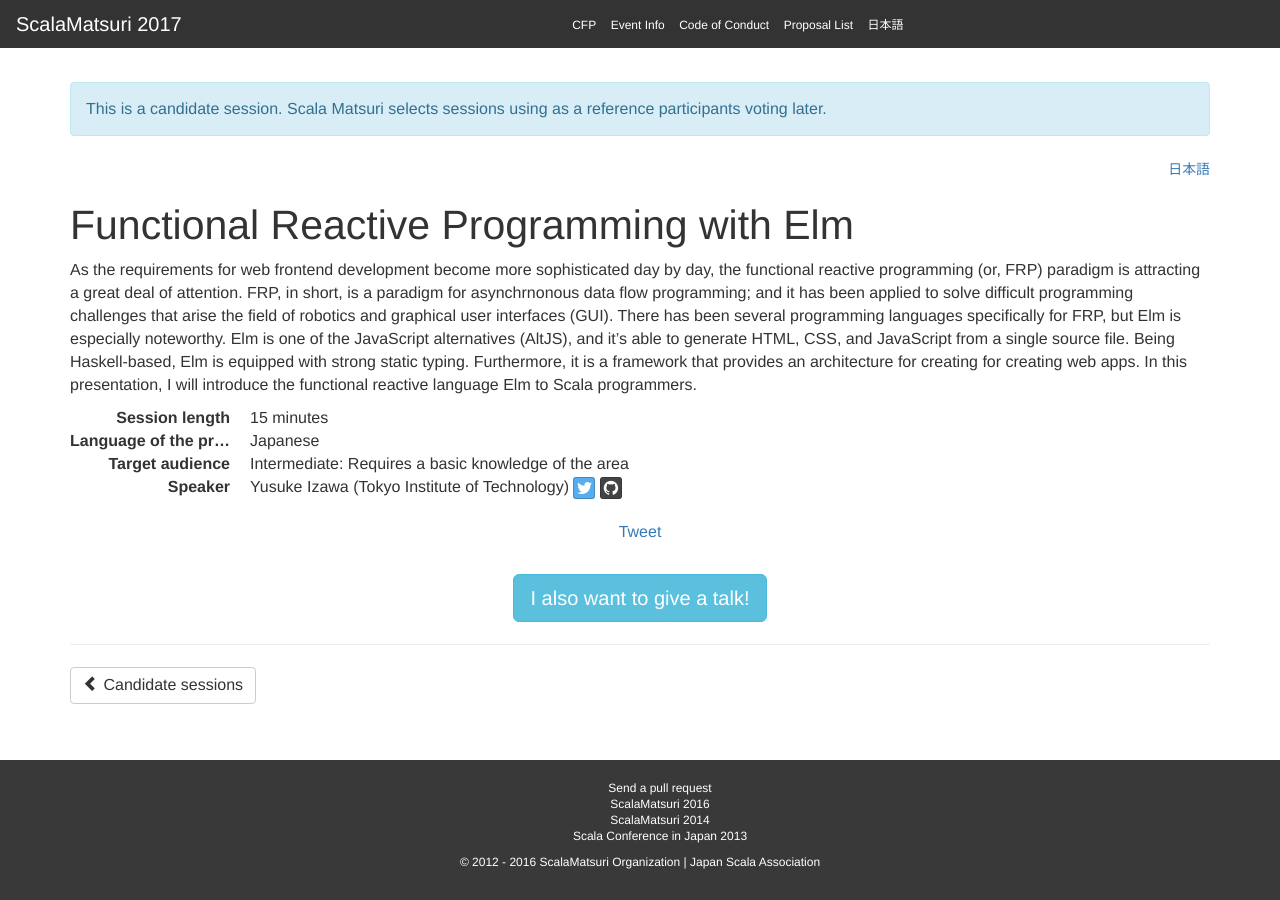
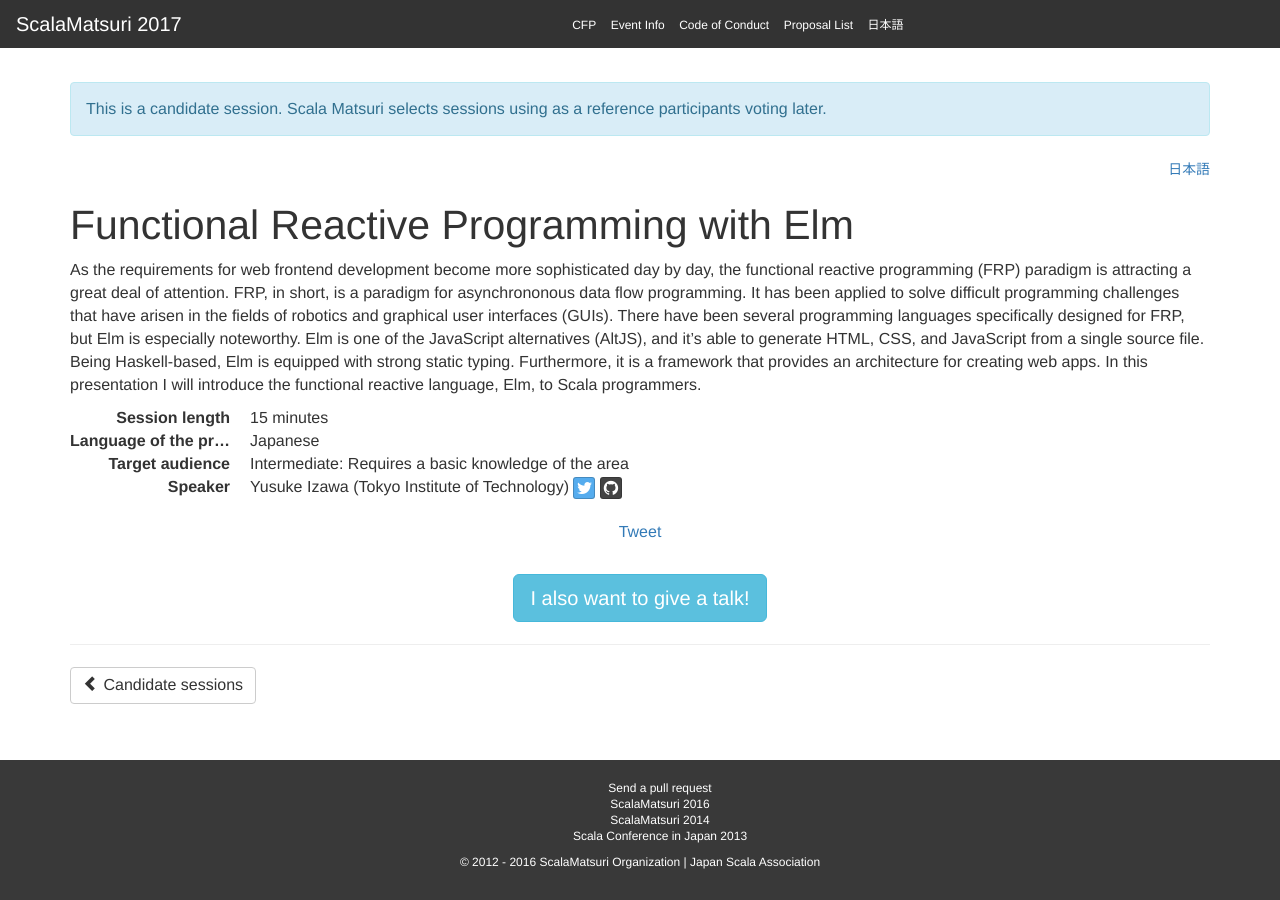
Before and after one commit to scalajp/2017.scalamatsuri.org, a Jekyll site: the page built from _candidates_en/YusukeIzawa_1.md, in a window 1280 px wide. Built offline with Jekyll 4.4.1, drawn with Linux system fonts in a browser that asks for light colours; nearby versions of some CDN libraries; comment, search, counter and statistics services are not loaded.

Commit message:
Update YusukeIzawa_1.md

```diff
--- a/_candidates_en/YusukeIzawa_1.md
+++ b/_candidates_en/YusukeIzawa_1.md
@@ -11,9 +11,9 @@
   - Functional Programming
   - Others
 ---
-As the requirements for web frontend development become more sophisticated day by day, the functional reactive programming (or, FRP) paradigm is attracting a great deal of attention.
-FRP, in short, is a paradigm for asynchrnonous data flow programming; and it has been applied to solve difficult programming challenges that arise the field of robotics and graphical user interfaces (GUI).
-There has been several programming languages specifically for FRP, but Elm is especially noteworthy.
+As the requirements for web frontend development become more sophisticated day by day, the functional reactive programming (FRP) paradigm is attracting a great deal of attention.
+FRP, in short, is a paradigm for asynchrononous data flow programming. It has been applied to solve difficult programming challenges that have arisen in the fields of robotics and graphical user interfaces (GUIs).
+There have been several programming languages specifically designed for FRP, but Elm is especially noteworthy.
 Elm is one of the JavaScript alternatives (AltJS), and it's able to generate HTML, CSS, and JavaScript from a single source file.
-Being Haskell-based, Elm is equipped with strong static typing. Furthermore, it is a framework that provides an architecture for creating for creating web apps.
-In this presentation, I will introduce the functional reactive language Elm to Scala programmers.
+Being Haskell-based, Elm is equipped with strong static typing. Furthermore, it is a framework that provides an architecture for creating web apps.
+In this presentation I will introduce the functional reactive language, Elm, to Scala programmers.
```
